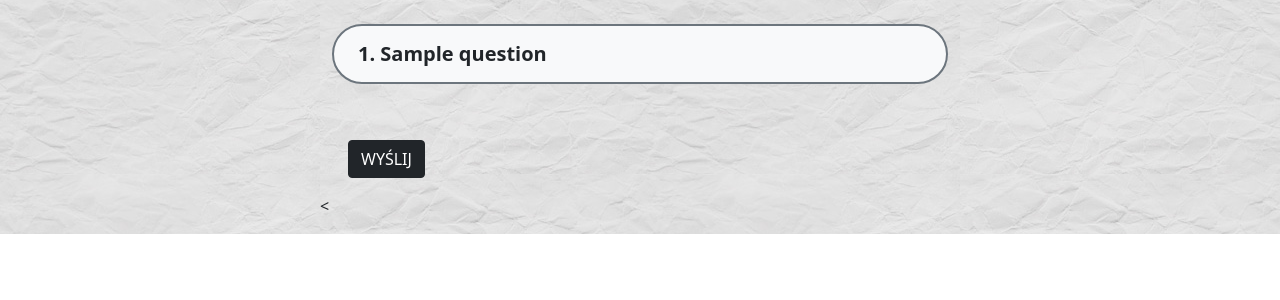
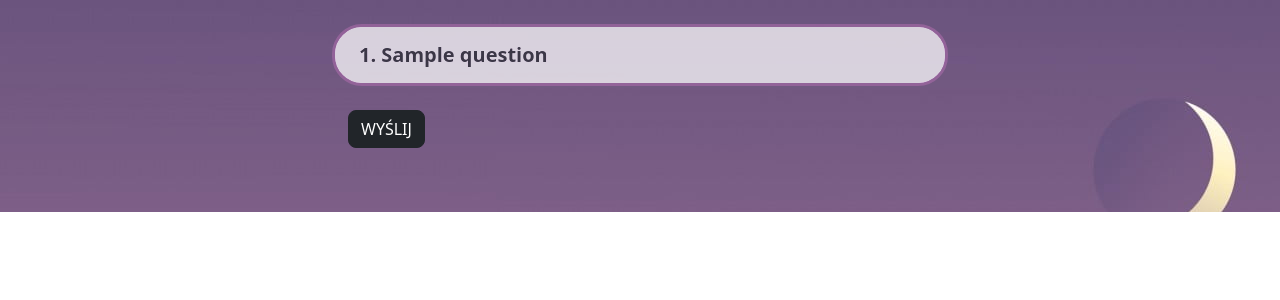
Before and after one commit to MichWozPol/Sleep_Disorders_Assessment, a Flask app: template sleep_disorders/templates/index.html in a window 1280 px wide. Shown: the part 56-356 px from the top of the page. Run offline with Flask 2, Linux system fonts and the light colour scheme; the template is opened without the code that fills it: most values are stand-ins (such as "Sample title", 1, 10 or a date in 2020); parts of the project's set-up code (start-up, migrations or seed data) failed here and were passed over; some libraries are stand-ins or nearby versions.

Commit message:
home page corrected

```diff
--- a/sleep_disorders/templates/index.html
+++ b/sleep_disorders/templates/index.html
@@ -14,7 +14,7 @@
             {% for category, message in messages %}
                 <div class="d-flex justify-content-center bg-light"
                 style = "
-                background-image: url('static/images/background5.png');
+                background-image: url('static/images/background_night.jpg');
                 background-attachment: fixed;
                 background-position: center;">
                     <div class="row w-50 pt-5 pb-1 d-inline-block">
@@ -29,13 +29,13 @@
 
     <div class="d-flex justify-content-center bg-light"
     style = "
-    background-image: url('static/images/background5.png');
+    background-image: url('static/images/background_night.jpg');
     background-attachment: fixed;
     background-position: center;">
         <div class="row w-50 pt-4 pb-3 d-inline-block">
             <form method="post" action="./" class="form group text-black">
                 {% for question in questions %}
-                    <div class="question-answer-container rounded-lg border border-2 border-secondary bg-light mb-4" style="border-radius: 30px;">
+                    <div class="question-answer-container rounded-lg border border-3 mb-4" style="border-radius: 30px; background-color: #eee5ee; border-color:#855787 !important; opacity: 0.73; filter: brightness(120%);">
                     <div class="question-container px-4 pt-3">
                     <p class="h5 fw-bold">{{ loop.index }}. {{ question[1] }} </p></div>
                     <div class="all_answer-container pb-2">
@@ -59,9 +59,9 @@
                     {% endfor %}
                     </div>
                     </div>
-                {% endfor %} </br>
-                <button class="btn btn-dark mx-3 mt-2 mb-3" type="submit">WYŚLIJ</button>
+                {% endfor %}
+                <button class="btn btn-dark mx-3 mb-5" style="border-radius: 8px;" type="submit">WYŚLIJ</button>
             </form>
-        <</div>
+        </div>
     </div>
 {% endblock content %}
```
Also changed, not shown: sleep_disorders/static/images/background_night.jpg (added).
